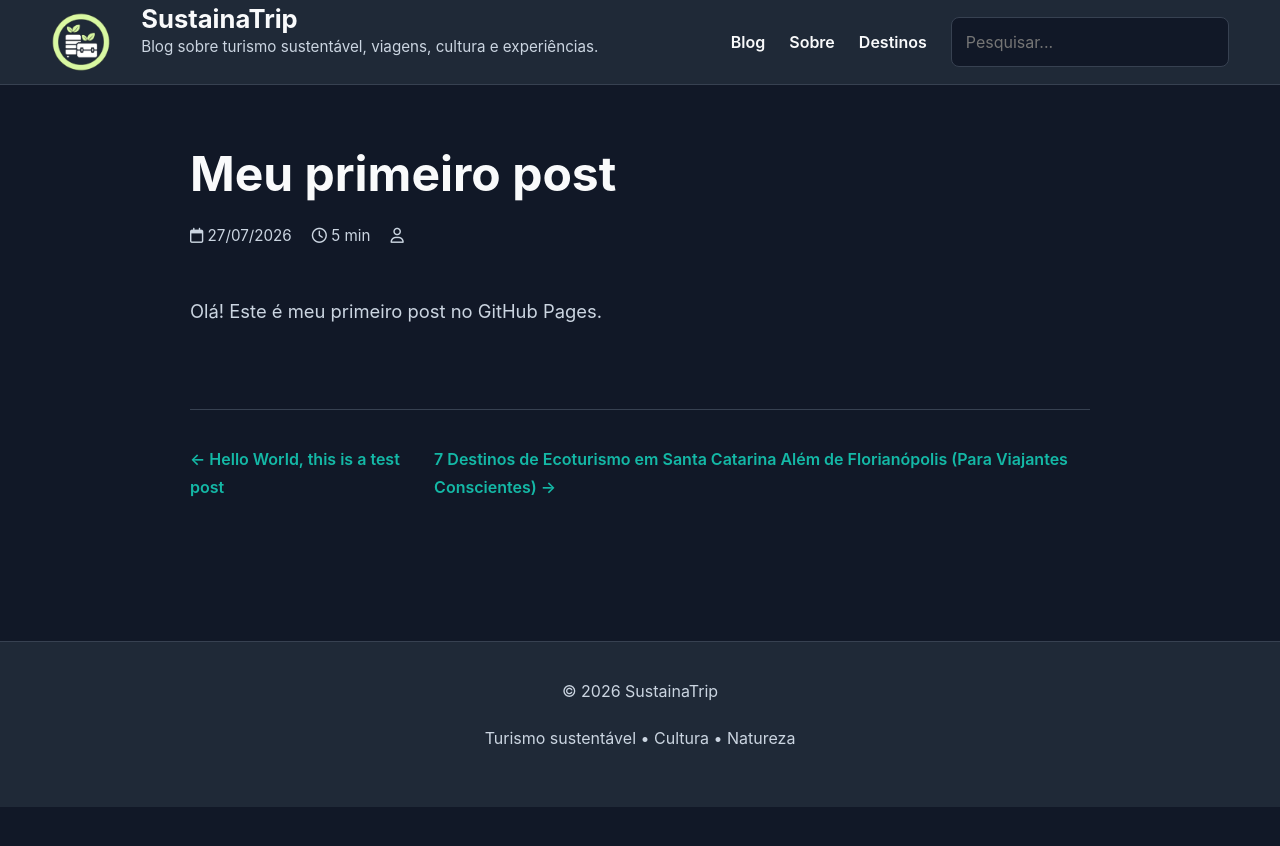
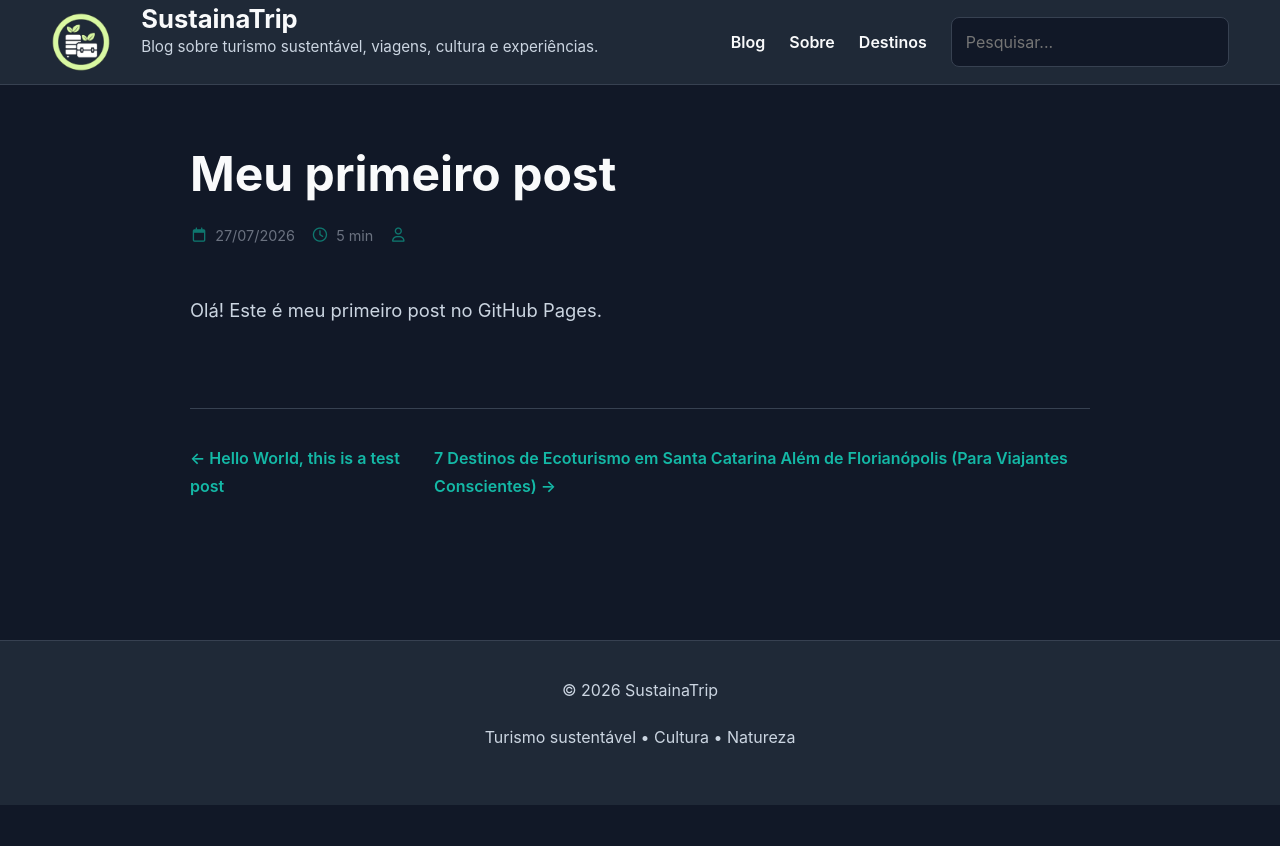
Before and after one commit to sustainatrip/blog, a Jekyll site: the page built from _posts/2026-07-27-primeiro-post.md, in a window 1280 px wide. Shown: the top 846 px of the page. Built offline with Jekyll 4.4.1, drawn with Linux system fonts in a browser that asks for light colours.

Commit message:
Atualizar o style.css

```diff
--- a/assets/css/style.css
+++ b/assets/css/style.css
@@ -470,7 +470,33 @@ main {
 .post-navigation a {
     font-weight: 600;
 }
+.post-meta{
+    display:flex;
+    flex-wrap:wrap;
+    gap:1rem;
+    align-items:center;
 
+    color:#6b7280;
+
+    font-size:.9rem;
+
+    margin:1rem 0 2rem;
+}
+
+.post-meta span{
+    display:flex;
+    align-items:center;
+    gap:.45rem;
+}
+
+.post-meta i{
+
+    color:#0f766e;
+
+    width:18px;
+
+    text-align:center;
+}
 /* ==========================================================
    6. HERO E HOME
    ========================================================== */
```
